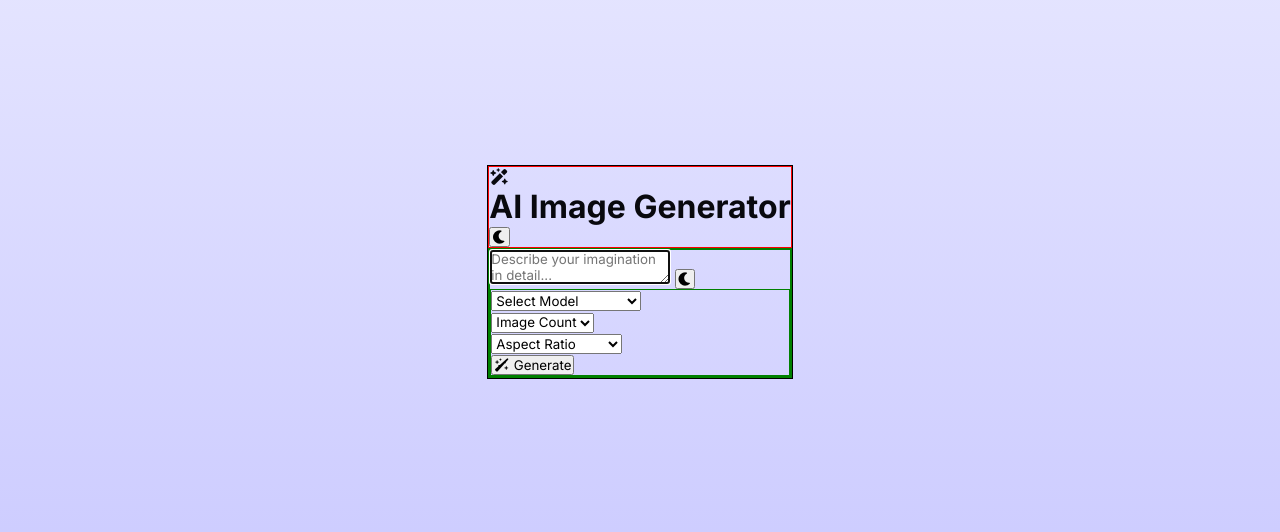
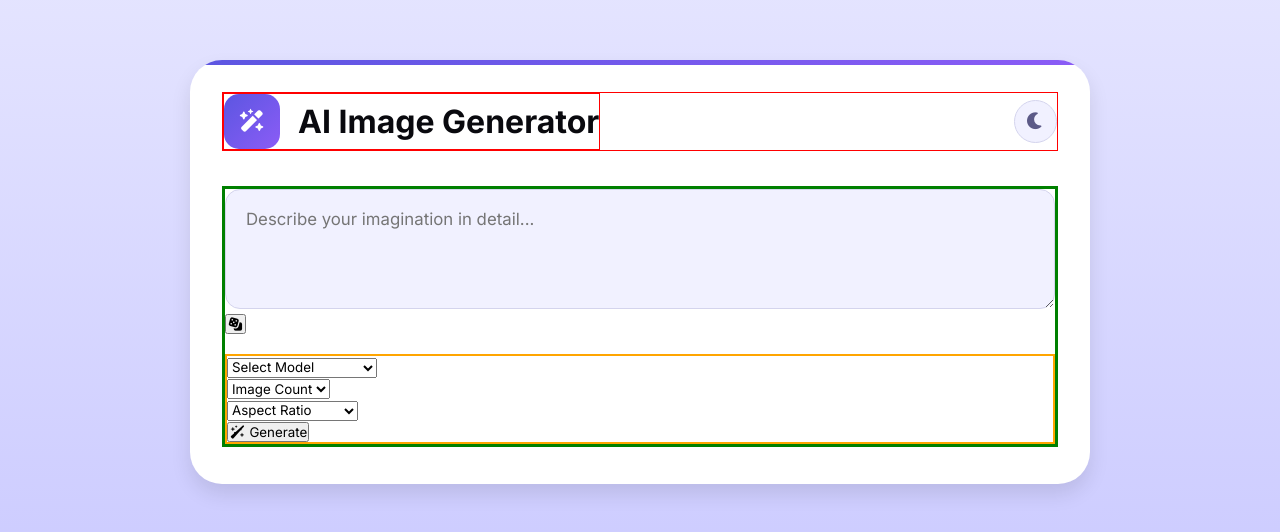
Before and after one commit to azatotarbayev/AI-Image-Generator, a plain HTML site: page index.html in a window 1280 px wide. Shown: the part 128-660 px from the top of the page. Drawn offline with Linux system fonts and the light colour scheme.

Commit message:
Stopped at video 15:00...

```diff
--- a/index.html
+++ b/index.html
@@ -10,7 +10,7 @@
 
     <body>
         <div id = "container">
-            <!--HEADER -->
+            <!-- HEADER -->
             <header>
                 <div id = "logo-wrapper">
                     <div id = "logo">
@@ -24,13 +24,14 @@
                 </button>
             </header>
 
+            <!-- MAIN -->
             <div id = "main-content">
                 <form action="#" id = "prompt-form">
                     <!-- Prompt Container -->
                     <div class = "prompt-container">
                         <textarea id = "prompt-input" placeholder="Describe your imagination in detail..." required autofocus></textarea>
-                        <button id = "theme-toggle">
-                            <i class = "fa-solid fa-moon"></i>
+                        <button id = "prompt-btn">
+                            <i class = "fa-solid fa-dice"></i>
                         </button>
                     </div>
 
--- a/style/style.css
+++ b/style/style.css
@@ -26,20 +26,107 @@ body
     justify-content: center;
     align-items: center;
     min-height: 100vh;
+    padding: 15px;
 }
 #container
 {
-    border: 1px solid black;
+    width: 900px;
+    padding: 32px;
+    border-radius: 32px;
+    background: var(--color-card);
+    box-shadow: 0 10px 20px 0 rgba(0, 0, 0, 0.1);
+    position: relative;
+    overflow: hidden;
+}
+#container::before
+{
+    position: absolute;
+    content: "";
+    top: 0;
+    left: 0;
+    width: 100%;
+    height: 5px;
+    background: var(--color-gradient);
 }
 header
 {
     border: 1px solid red;
+    display: flex;
+    justify-content: space-between;
+    align-items: center;
+}
+header #logo-wrapper
+{
+    border: 1px solid red;
+    display: flex;
+    gap: 18px;
+    align-items: center;
+}
+header #logo
+{
+    height: 55px;
+    width: 56px;
+    display: flex;
+    justify-content: center;
+    align-items: center;
+    font-size: 1.35rem;
+    /* flex-shrink: 0; */
+    border-radius: 15px;
+    color: #fff;
+    background: var(--color-gradient);
+}
+#header h1
+{
+    font-size: 1.9rem;
+    font-weight: 700;
+}
+#theme-toggle
+{
+    height: 43px;
+    width: 43px;
+    border-radius: 50%;
+    font-size: 1.05rem;
+    cursor: pointer;
+    display: flex;
+    justify-content: center;
+    align-items: center;
+    color: var(--color-placeholder);
+    background: var(--color-input);
+    border: 1px solid var(--color-border);
+    /* flex-shrink: 0; */
+    transition: all 0.3s ease;
+}
+#theme-toggle:hover
+{
+    color: var(--color-primary);
+    transform: translateY(-2px);
+    box-shadow: 0 4px 6px -1px rgba(0,0,0,0.1);
 }
 #main-content
 {
-    border: 2px solid green;
+    border: 3px solid green;
+    margin: 35px 0 5px;
+}
+.prompt-container
+{
+    width: 100%;
+    margin-bottom: 20px;
+}
+.prompt-container #prompt-input
+{
+    line-height: 1.6;
+    font-size: 1.05rem;
+    min-height: 120px;
+    width: 100%;
+    padding: 16px 20px;
+    border-radius: 15px;
+    color: var(--color-text);
+    background: var(--color-input);
+    border: 1px solid var(--color-border);
+    outline: none;
+    resize: vertical;
 }
 .prompt-actions
 {
-    border: 1px solid green;
+    border: 2px solid orange;
 }
```
